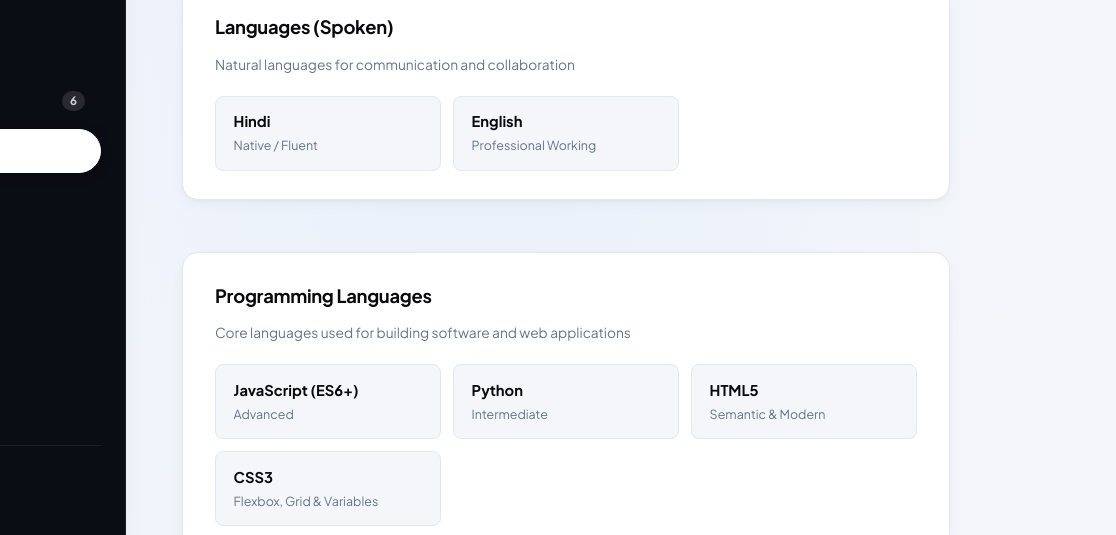
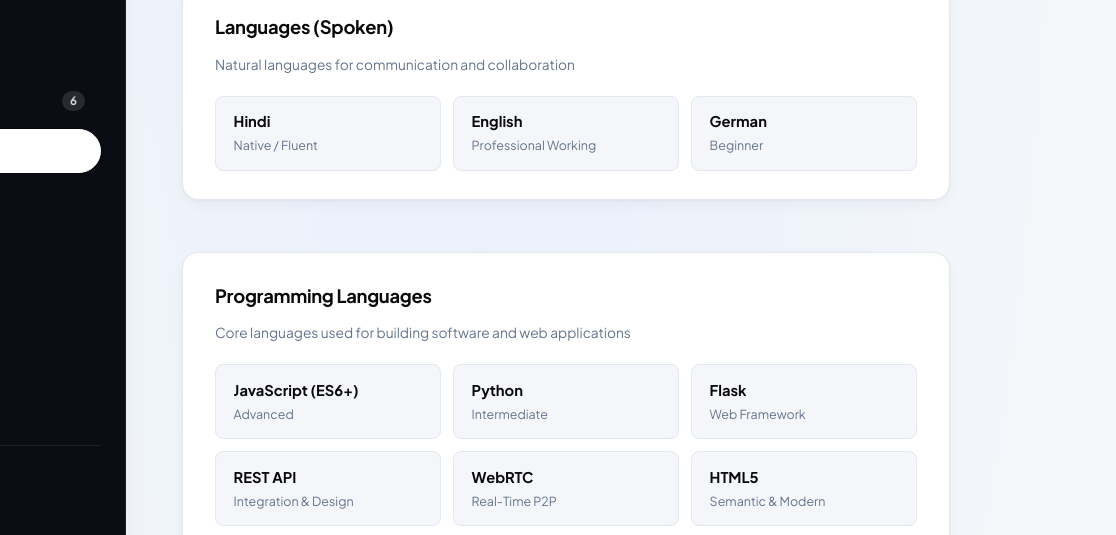
Before and after one commit to Monukushwaha9026/monukushwaha9026.github.io, a plain HTML site: page index.html in a window 1280 px wide. Both pictures are taken after a click on the button "My Skills". Shown: the part 233-768 px from the top of the page, 164-1280 px from the left. Drawn offline with Linux system fonts and the light colour scheme.

Commit message:
Update skills: add German to spoken languages; add Flask, REST API, WebRTC to programming languages

```diff
--- a/index.html
+++ b/index.html
@@ -511,6 +511,10 @@
                 <span class="capsule-name">English</span>
                 <span class="capsule-level">Professional Working</span>
               </div>
+              <div class="capsule-item">
+                <span class="capsule-name">German</span>
+                <span class="capsule-level">Beginner</span>
+              </div>
             </div>
           </div>
 
@@ -526,6 +530,18 @@
               <div class="capsule-item">
                 <span class="capsule-name">Python</span>
                 <span class="capsule-level">Intermediate</span>
+              </div>
+              <div class="capsule-item">
+                <span class="capsule-name">Flask</span>
+                <span class="capsule-level">Web Framework</span>
+              </div>
+              <div class="capsule-item">
+                <span class="capsule-name">REST API</span>
+                <span class="capsule-level">Integration &amp; Design</span>
+              </div>
+              <div class="capsule-item">
+                <span class="capsule-name">WebRTC</span>
+                <span class="capsule-level">Real-Time P2P</span>
               </div>
               <div class="capsule-item">
                 <span class="capsule-name">HTML5</span>
```
